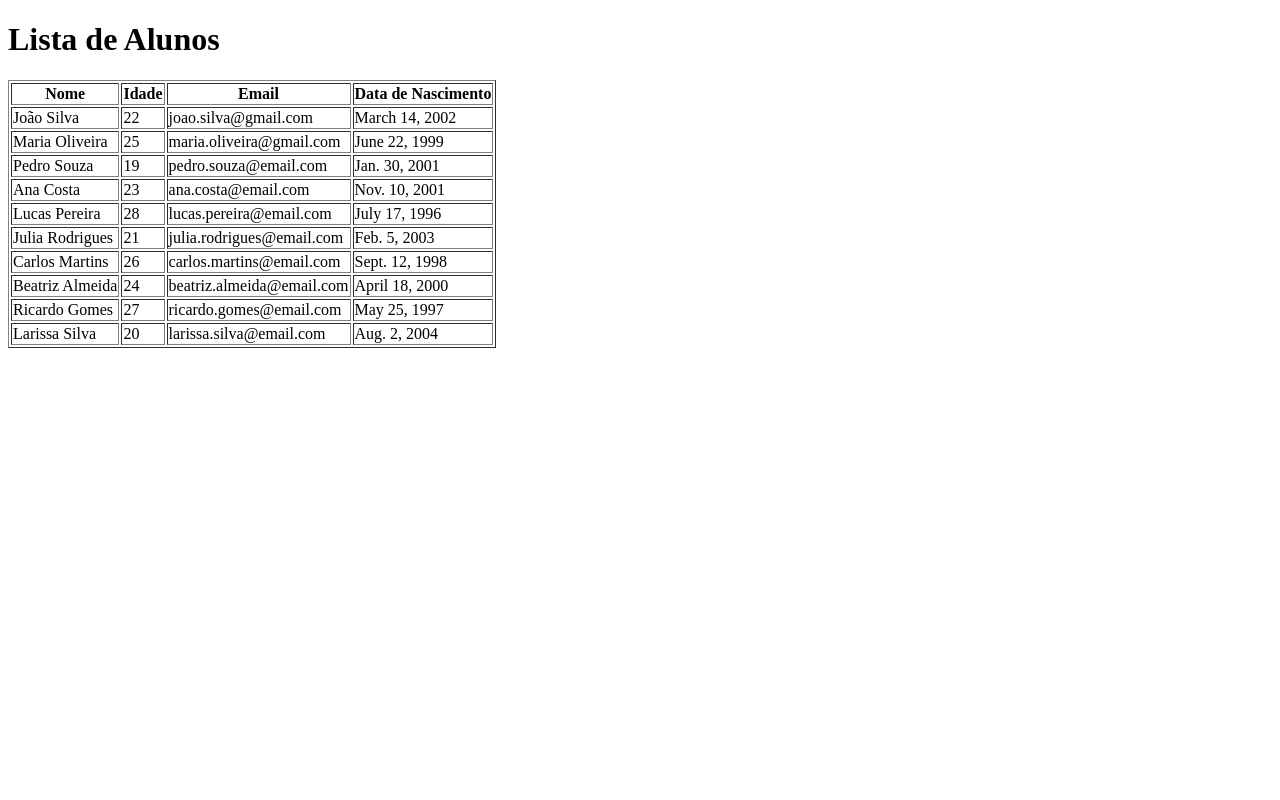
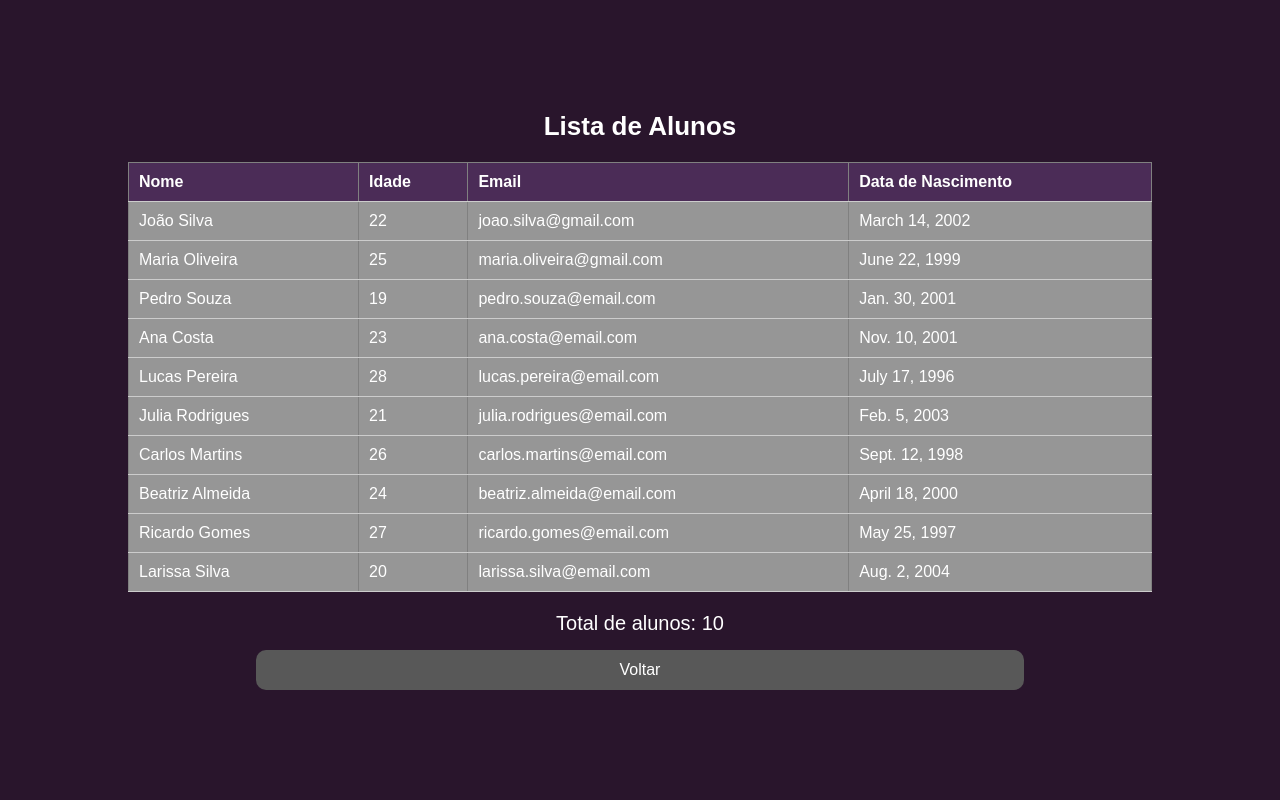
Before and after one commit to DiogoCardinot/Aula02-04-BackEndPythonWeb, a Django app: page /aula/alunos/ in a window 1280 px wide. Run offline with Django 5.2, Linux system fonts and the light colour scheme; data comes from the database, SQL or seed files in the repository; both versions use the stored data as it was after the commit.

Commit message:
Estiliza as funcionalidades criadas

```diff
--- a/BackPythonWeb/BackPythonWeb/settings.py
+++ b/BackPythonWeb/BackPythonWeb/settings.py
@@ -101,4 +101,8 @@ USE_TZ = True
 
 STATIC_URL = 'static/'
 
+STATICFILES_DIRS = [
+    BASE_DIR / 'static',
+]
+
 DEFAULT_AUTO_FIELD = 'django.db.models.BigAutoField'
--- /dev/null
+++ b/BackPythonWeb/aula/static/css/alunos.css
@@ -0,0 +1,79 @@
+*{
+    padding: 0;
+    margin: 0;
+    box-sizing: border-box;
+}
+
+body {
+    background-color: #29152c; /* Cinza claro */
+    font-family: Arial, sans-serif;
+    color: #333; /* Cor de texto escura para bom contraste */
+}
+.alunos-wrapper{
+    display: flex;
+    flex-direction: column;
+    align-items: center;
+    justify-content: center;
+    height: 100vh;
+}
+
+.title{
+    color: white;
+    font-size: 26px;
+}
+
+.link{
+    width: 60%;
+    text-decoration: none;
+}
+
+.botao{
+    width: 100%;
+    margin-top: 15px;
+    height: 40px;
+    border: 0;
+    border-radius: 10px;
+    cursor: pointer;
+    background-color: rgb(88, 88, 88);
+    color: white;
+    transition: all 0.5s ease-in-out;
+    font-size: 16px;
+    display: flex;
+    justify-content: center;
+    align-items: center;
+
+}
+
+.botao:hover{
+    background-color: rgb(43, 43, 43);
+    color: rgb(206, 206, 206);
+}
+
+table {
+    width: 80%;
+    border-collapse: collapse;
+    margin-top: 20px;
+}
+
+th, td {
+    padding: 10px;
+    text-align: left;
+    border-bottom: 1px solid #ccc;
+}
+
+th {
+    font-weight: bold;
+    color: rgb(255, 255, 255);
+    background-color: #4b2c57;
+}
+
+tbody tr {
+    background-color: #969696;
+    color: white;
+}
+
+p {
+    margin-top: 20px;
+    color: rgb(255, 255, 255);
+    font-size: 20px;
+}
--- a/BackPythonWeb/aula/templates/aula/alunos.html
+++ b/BackPythonWeb/aula/templates/aula/alunos.html
@@ -1,12 +1,16 @@
+{% load static %}
+
 <!DOCTYPE html>
 <html lang="pt-br">
 <head>
     <meta charset="UTF-8">
     <meta name="viewport" content="width=device-width, initial-scale=1.0">
+    <link rel="stylesheet" href="{% static 'css/alunos.css' %}">
     <title>Lista de Alunos</title>
 </head>
 <body>
-    <h1>Lista de Alunos</h1>
+    <div class="alunos-wrapper">
+        <h1 class="title">Lista de Alunos</h1>
         <table border="1">
             <thead>
                 <tr>
@@ -27,5 +31,12 @@
                 {% endfor %}
             </tbody>
         </table>
+        <p>Total de alunos: {{total_alunos}}</p>
+
+        <a href="{% url 'home' %}" class="link">
+            <button class="botao">Voltar</button>
+        </a>
+    </div>
+
 </body>
 </html>
--- a/BackPythonWeb/aula/templates/aula/login.html
+++ b/BackPythonWeb/aula/templates/aula/login.html
@@ -1,16 +1,21 @@
+{% load static %}
+
 <!DOCTYPE html>
 <html lang="pt-br">
 <head>
     <meta charset="UTF-8">
     <meta name="viewport" content="width=device-width, initial-scale=1.0">
+    <link rel="stylesheet" href="{% static 'css/login.css' %}">
     <title>Login</title>
 </head>
 <body>
+    <div class="login-wrapper">
         <h1>Login</h1>
         <form method="post">
             {% csrf_token %}
             {{ form.as_p }}
             <button type="submit">Entrar</button>
         </form>
+    </div>
 </body>
 </html>
--- a/BackPythonWeb/aula/views.py
+++ b/BackPythonWeb/aula/views.py
@@ -11,8 +11,10 @@ def Home(request):
 # Acesso aos dados da base de dados
 def ConectaBaseDados(request):
     alunos = Aluno.objects.all()
+    total_alunos = Aluno.objects.all().count()
     context={
         'alunos' : alunos,
+        'total_alunos': total_alunos
     }
 
     return render(request, 'aula/alunos.html', context)
@@ -27,11 +29,12 @@ def ConsumirAPI(request):
     }
     return render(request, 'aula/ConsumirAPI.html', context)
 
-
+# Autenticacao necessaria para acessar a pagina
 @login_required(login_url='/aula/login/')
 def PaginaRestrita(request):
     return render(request, 'aula/restrito.html')
 
+# Redirecionamento do logout
 def LogoutView(request):
     logout(request)
     return redirect('login')
```
Also changed, not shown: BackPythonWeb/aula/static/css/aula.css (added, +47 -0 lines), BackPythonWeb/aula/static/css/login.css (added, +82 -0 lines), BackPythonWeb/aula/static/css/restrito.css (added, +66 -0 lines), BackPythonWeb/aula/templates/aula/aula.html (+12 -4 lines), BackPythonWeb/aula/templates/aula/restrito.html (+11 -3 lines), BackPythonWeb/db.sqlite3. Lines whose indentation alone changed are shown as unchanged.
